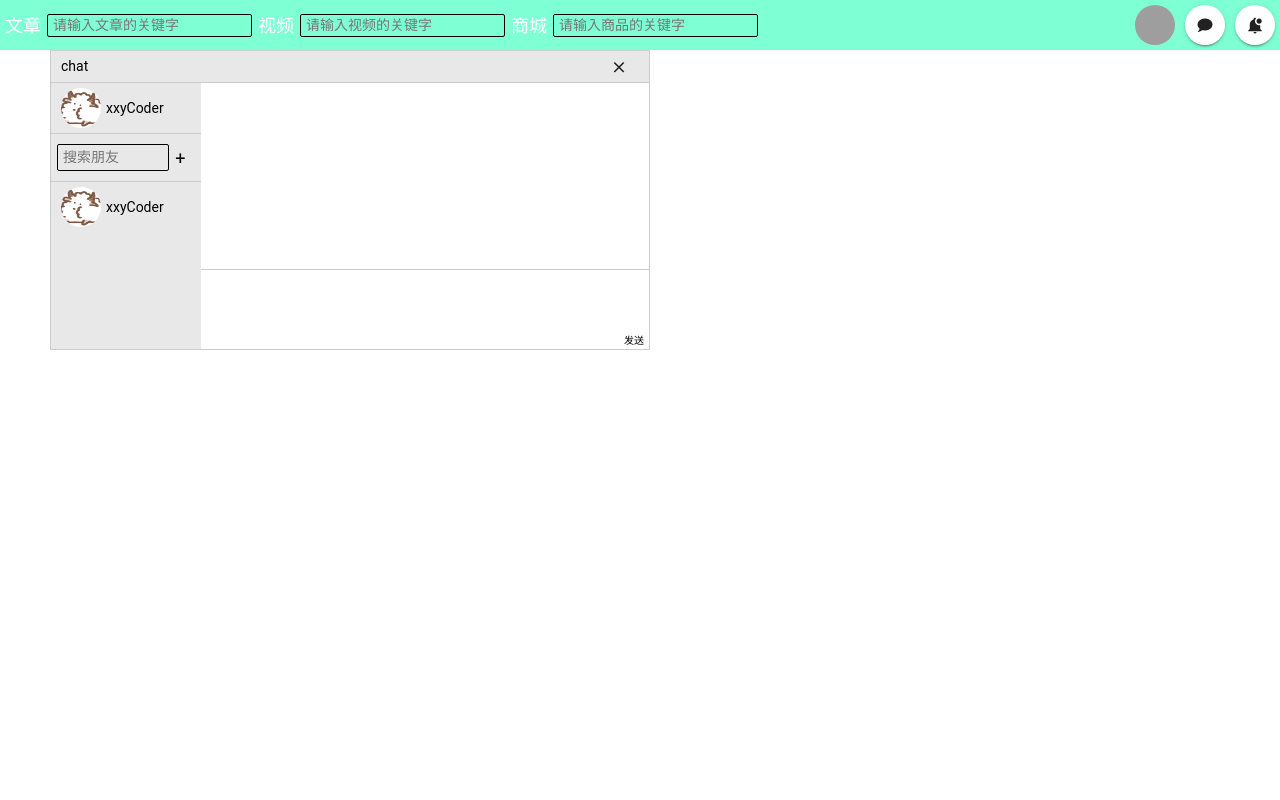
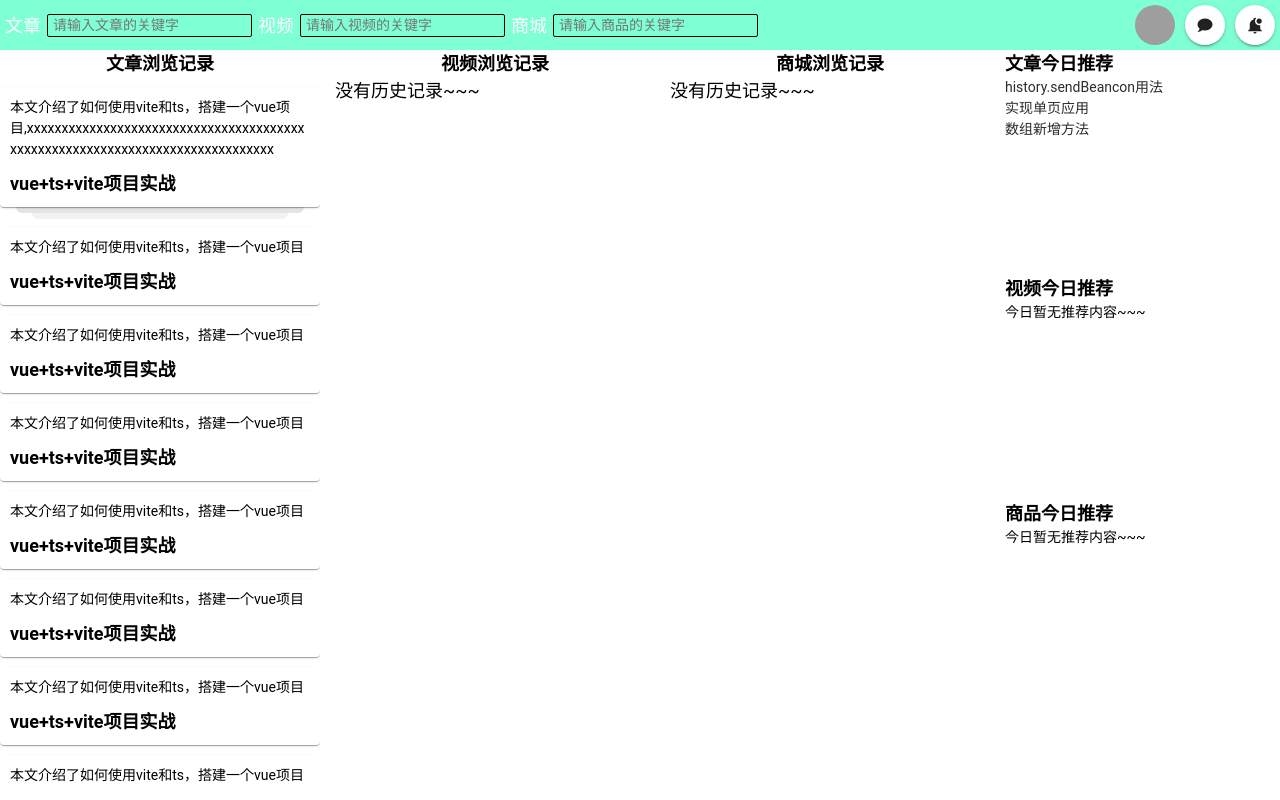
Before and after one commit to xxyCoder/hodgepodge, a Vue app in the folder h-fontend/: page /#/ in a window 1280 px wide. Built offline with nearby package versions, Linux system fonts and the light colour scheme; grey boxes are pictures that could not be loaded.

Commit message:
add:history and recommend

```diff
--- /dev/null
+++ b/h-fontend/src/components/History.vue
@@ -0,0 +1,128 @@
+<template>
+    <div class="history">
+        <h4>{{ title }}</h4>
+        <div v-show="histories.length">
+            <div class="history-list">
+                <div class="history-list__first interval">
+                    <div class="history-card">
+                        <div class="card-main">
+                            <template v-if="type === IMAGE">
+                                <img :src="firstHistory?.summaryOrSrc" alt="资源加载中...">
+                            </template>
+                            <template v-else-if="type === VIDEO">
+                                <video :src="firstHistory?.summaryOrSrc"></video>
+                            </template>
+                            <template v-else>
+                                {{ firstHistory?.summaryOrSrc }}
+                            </template>
+                        </div>
+                        <p class="card-title">
+                            {{ firstHistory?.titleOrName }}
+                        </p>
+                    </div>
+                    <div class="layer"></div>
+                    <div class="layer tiny"></div>
+                </div>
+                <div class="history-list__other interval" v-for="item in otherHistories" :key="item.id">
+                    <div class="history-card">
+                        <div class="card-main">
+                            {{ item?.summaryOrSrc }}
+                        </div>
+                        <p class="card-title">
+                            {{ item?.titleOrName }}
+                        </p>
+                    </div>
+                </div>
+            </div>
+        </div>
+        <div v-show="!histories.length">没有历史记录~~~</div>
+    </div>
+</template>
+
+<script lang="ts" setup>
+import type { IHistory } from "@/types/index";
+import { VIDEO, IMAGE } from '@/types/constant.ts'
+import { PropType } from "vue";
+
+const props = defineProps({
+    title: {
+        type: String,
+        required: true
+    },
+    histories: {
+        type: Array as PropType<IHistory[]>,
+        default: []
+    },
+    type: {
+        type: Number,
+        required: true
+    }
+});
+let firstHistory = props.histories[0];
+let otherHistories = props.histories.slice(1);
+</script>
+
+<style lang="scss" scoped>
+.history {
+    overflow: auto;
+
+    h4 {
+        text-align: center;
+    }
+}
+
+
+.interval {
+    margin: .625rem 0;
+}
+
+.history-card {
+    overflow-wrap: break-word;
+    box-sizing: border-box;
+    padding: .625rem;
+    border: 0 solid rgba(0, 0, 0, 0.12);
+    border-radius: 4px;
+    box-shadow: 0px 2px 1px -1px var(--v-shadow-key-umbra-opacity, rgba(0, 0, 0, 0.2)),
+        0px 1px 1px 0px var(--v-shadow-key-penumbra-opacity, rgba(0, 0, 0, 0.14)),
+        0px 1px 3px 0px var(--v-shadow-key-penumbra-opacity, rgba(0, 0, 0, 0.12));
+}
+
+.history-list__first {
+    position: relative;
+    background-color: #fff;
+    margin-bottom: 1.25rem;
+}
+
+.layer {
+    width: 90%;
+    height: 100%;
+    z-index: -1;
+    left: 50%;
+    transform: translate(-50%, 6px);
+    top: 0;
+    position: absolute;
+    background: #E3E5E7;
+    border-radius: 6px;
+}
+
+.tiny {
+    z-index: -2;
+    width: 80%;
+    transform: translate(-50%, 12px);
+    background: #F1F2F3;
+}
+
+.card-main {
+    font-size: 14px;
+    text-overflow: ellipsis;
+    -webkit-line-clamp: 3;
+    overflow: hidden;
+    display: -webkit-box;
+    -webkit-box-orient: vertical;
+}
+
+.card-title {
+    font-weight: bold;
+    margin-top: .625rem;
+}
+</style>
--- a/h-fontend/src/components/Nav.vue
+++ b/h-fontend/src/components/Nav.vue
@@ -89,7 +89,7 @@ import { ref, onMounted, onUnmounted, reactive } from 'vue';
 const message = ref(1);
 const showList = ref(false);
 const isDragging = ref(false);
-const isClose = ref(false);
+const isClose = ref(true);
 const dragStartX = ref(0);
 const dragStartY = ref(0);
 const position = reactive({ x: 50, y: 50 });
@@ -176,6 +176,7 @@ a {
 
 .chat {
     margin: 0 .625rem;
+    z-index: 99999;
 }
 
 .message-box {
--- /dev/null
+++ b/h-fontend/src/components/Recommend.vue
@@ -0,0 +1,50 @@
+<template>
+    <div class="recommend">
+        <h4>{{ title }}</h4>
+        <ul v-show="recommends.length" class="recommend-list">
+            <li v-for="item in recommends" :key="item.id">
+                <a :href="item.addr">{{ item.title }}</a>
+            </li>
+        </ul>
+        <div v-show="!recommends.length">今日暂无推荐内容~~~</div>
+    </div>
+</template>
+
+<script lang="ts" setup>
+import type { IRecommend } from '@/types/index.ts';
+import { PropType } from 'vue';
+
+defineProps({
+    title: {
+        type: String,
+        required: true
+    },
+    recommends: {
+        type: Array as PropType<IRecommend[]>,
+        default: []
+    }
+})
+</script>
+
+<style lang="scss" scoped>
+.recommend {
+    margin-bottom: 5px;
+    ul,
+    div {
+        font-size: 14px;
+        overflow: hidden;
+        text-wrap: nowrap;
+        text-overflow: ellipsis;
+    }
+
+    a {
+        color: rgb(45, 44, 44);
+        transition: font-size linear 0.3s;
+    }
+
+    a:hover {
+        color: #000;
+        font-size: 16px;
+    }
+}
+</style>
--- a/h-fontend/src/styles/base.scss
+++ b/h-fontend/src/styles/base.scss
@@ -29,3 +29,11 @@ body {
     margin: 0;
     padding: 0
 }
+
+a {
+    color: #000;
+    text-decoration: none;
+}
+ul {
+    list-style: none;
+}
--- /dev/null
+++ b/h-fontend/src/types/constant.ts
@@ -0,0 +1,3 @@
+export const TEXT = 0;
+export const IMAGE = 1;
+export const VIDEO = 2;
--- /dev/null
+++ b/h-fontend/src/types/index.ts
@@ -0,0 +1,11 @@
+export interface IHistory {
+    id: string;
+    titleOrName: string;
+    summaryOrSrc: string;
+}
+
+export interface IRecommend {
+    id: string;
+    title: string;
+    addr: string;
+}
--- a/h-fontend/src/views/Home.vue
+++ b/h-fontend/src/views/Home.vue
@@ -1,8 +1,80 @@
 <template>
     <Nav></Nav>
-
+    <div class="main">
+        <History :type="TEXT" :histories="articleHistories" title="文章浏览记录"></History>
+        <History :type="VIDEO" title="视频浏览记录"></History>
+        <History :type="IMAGE" title="商城浏览记录"></History>
+        <aside>
+            <Recommend :recommends="articleRecommends" title="文章今日推荐"></Recommend>
+            <Recommend title="视频今日推荐"></Recommend>
+            <Recommend title="商品今日推荐"></Recommend>
+        </aside>
+    </div>
 </template>
 
 <script lang="ts" setup>
+import { onBeforeMount, ref } from 'vue';
 import Nav from '@/components/Nav.vue';
+import History from '@/components/History.vue';
+import Recommend from '@/components/Recommend.vue';
+import type { IHistory, IRecommend } from '@/types/index.ts';
+import { TEXT, VIDEO, IMAGE } from '@/types/constant.ts'
+
+const articleHistories = ref<IHistory[]>([]);
+// const videoHistories = ref<IHistory[]>([]);
+// const shopHistories = ref<IHistory[]>([]);
+
+const articleRecommends = ref<IRecommend[]>();
+
+onBeforeMount(async () => {
+    articleHistories.value = [
+        { id: "1", titleOrName: "vue+ts+vite项目实战", summaryOrSrc: "本文介绍了如何使用vite和ts，搭建一个vue项目,xxxxxxxxxxxxxxxxxxxxxxxxxxxxxxxxxxxxxxxxxxxxxxxxxxxxxxxxxxxxxxxxxxxxxxxxxxxxxx" },
+        { id: "1", titleOrName: "vue+ts+vite项目实战", summaryOrSrc: "本文介绍了如何使用vite和ts，搭建一个vue项目" },
+        { id: "1", titleOrName: "vue+ts+vite项目实战", summaryOrSrc: "本文介绍了如何使用vite和ts，搭建一个vue项目" },
+        { id: "1", titleOrName: "vue+ts+vite项目实战", summaryOrSrc: "本文介绍了如何使用vite和ts，搭建一个vue项目" },
+        { id: "1", titleOrName: "vue+ts+vite项目实战", summaryOrSrc: "本文介绍了如何使用vite和ts，搭建一个vue项目" },
+        { id: "1", titleOrName: "vue+ts+vite项目实战", summaryOrSrc: "本文介绍了如何使用vite和ts，搭建一个vue项目" },
+        { id: "1", titleOrName: "vue+ts+vite项目实战", summaryOrSrc: "本文介绍了如何使用vite和ts，搭建一个vue项目" },
+        { id: "1", titleOrName: "vue+ts+vite项目实战", summaryOrSrc: "本文介绍了如何使用vite和ts，搭建一个vue项目" },
+        { id: "1", titleOrName: "vue+ts+vite项目实战", summaryOrSrc: "本文介绍了如何使用vite和ts，搭建一个vue项目" },
+        { id: "1", titleOrName: "vue+ts+vite项目实战", summaryOrSrc: "本文介绍了如何使用vite和ts，搭建一个vue项目" }
+    ];
+    articleRecommends.value = [
+        {
+            id: "1",
+            title: "history.sendBeancon用法",
+            addr: ""
+        },
+        {
+            id: "2",
+            title: "实现单页应用",
+            addr: ""
+        },
+        {
+            id: "3",
+            title: "数组新增方法",
+            addr: ""
+        }
+    ]
+})
+
 </script>
+
+<style lang="scss" scoped>
+.main {
+    display: grid;
+    column-gap: .9375rem;
+    grid-template-columns: repeat(4, 25%);
+    grid-template-rows: 100%;
+    height: calc(100vh - 50px);
+    overflow-y: auto;
+    overflow-x: hidden;
+    min-height: 21.25rem ;
+}
+
+aside {
+    display: grid;
+    grid-template-columns: 100%;
+    grid-template-rows: repeat(3, 30%);
+}
+</style>
```
Also changed, not shown: h-fontend/tsconfig.json (+23 -6 lines), 2 other files (tests, documents, lock files or other folders).
